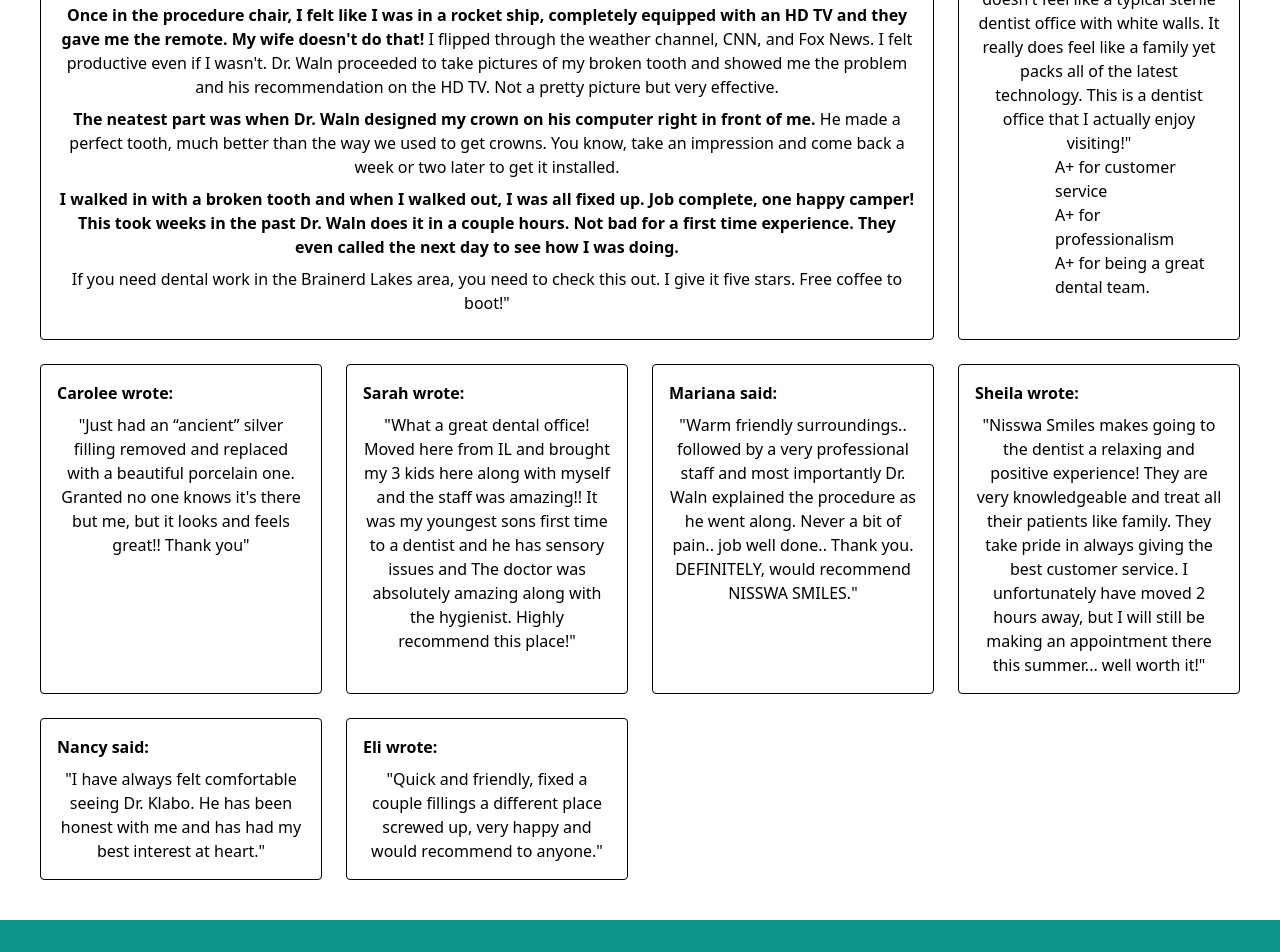
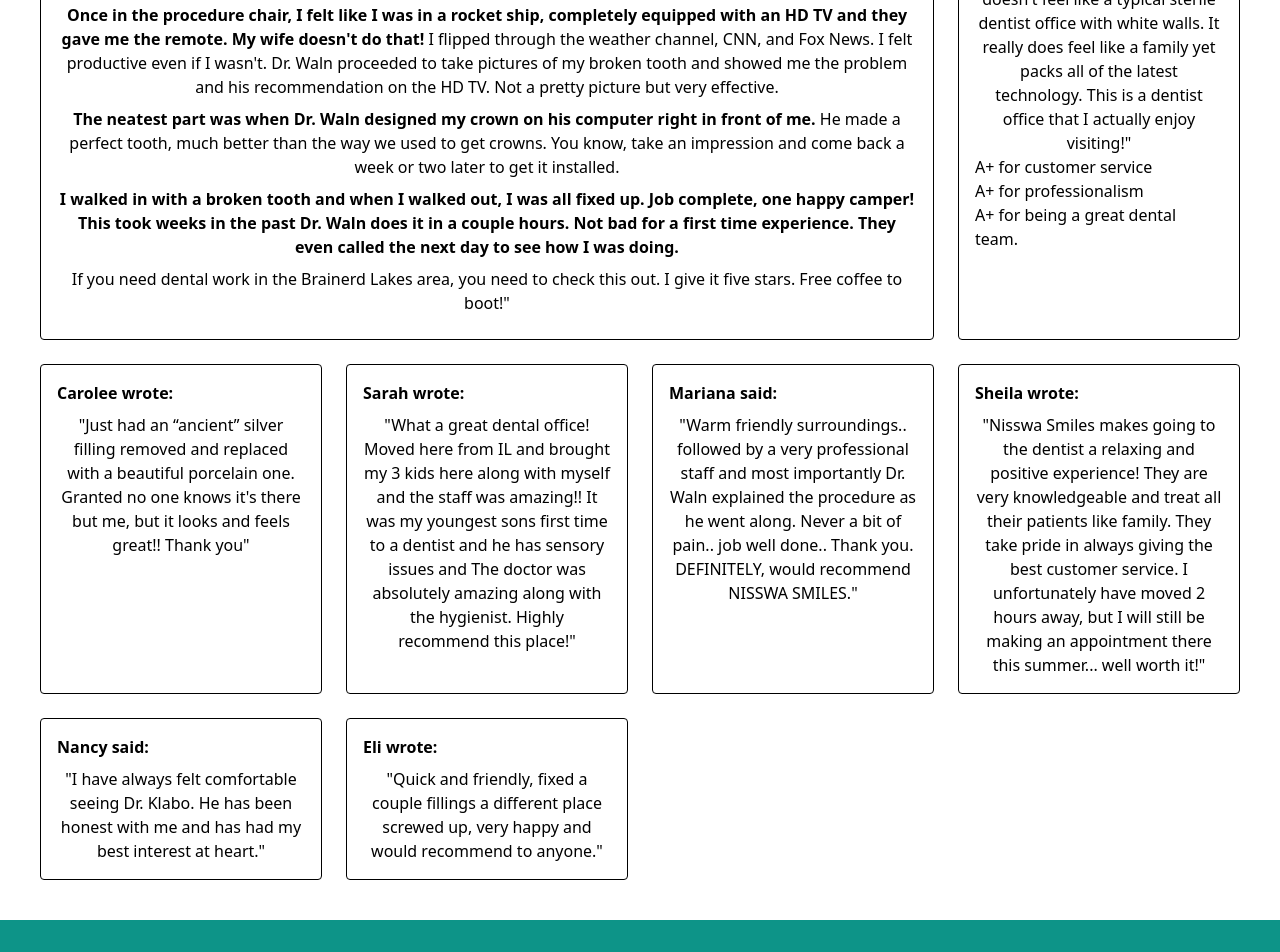
Before and after one commit to smittywebs/Nisswa-Smiles, a website: page reviews.html in a window 1280 px wide. Shown: the part 1941-2893 px from the top of the page. Drawn offline with Linux system fonts and the light colour scheme.

Commit message:
fixed review page error

```diff
--- a/reviews.html
+++ b/reviews.html
@@ -183,7 +183,7 @@
                         <p><h3>"My first visit to Nisswa Smiles was over 5 years ago and from the minute I walked in the door I knew I had found a new Dentist. The entire staff is extremely welcoming and friendly.
                      The offices feel clean, warm, welcoming and cozy. This doesn't feel like a typical sterile dentist office with white walls. It really does feel like a family yet packs all of the latest technology.
                       This is a dentist office that I actually enjoy visiting!"
-                      <ul class="list-none text-left lg:ml-20">
+                      <ul class="list-none text-left">
                         <li>A+ for customer service</li>
                         <li>A+ for professionalism</li>
                         <li>A+ for being a great dental team.</li>
```
Also changed, not shown: css/style.css.
